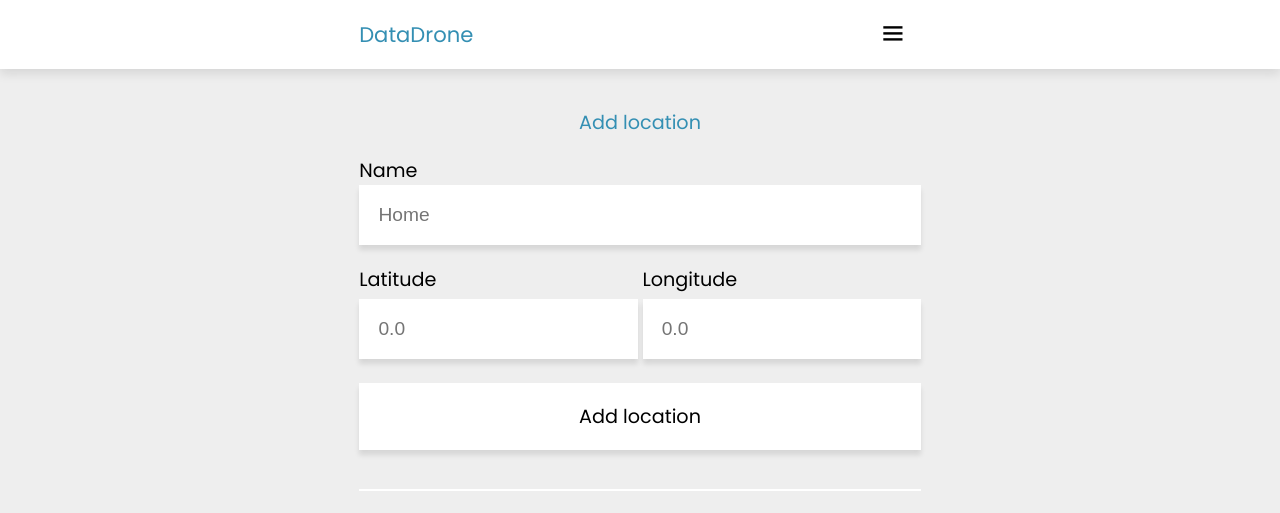
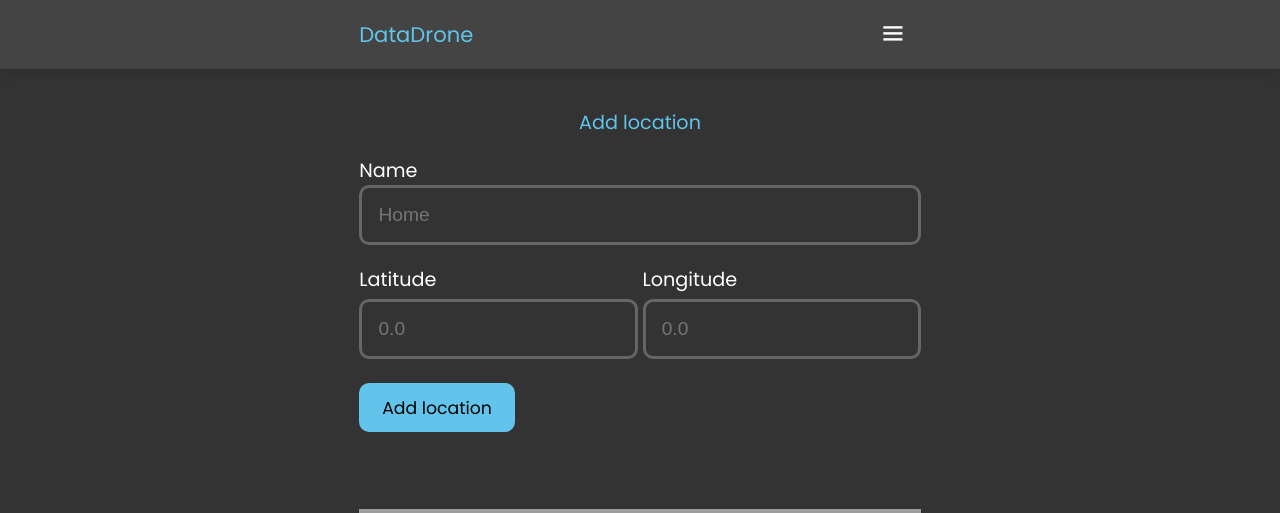
Before and after one commit to SamuelRosander/datadrone, a Flask app: page /locations/ in a window 1280 px wide. Shown: the top 513 px of the page. Run offline with Flask 3, Linux system fonts and the light colour scheme; the visitor is signed in with stand-in values (Sample User, id 1); data that the repository does not hold is empty; some libraries are stand-ins or nearby versions; grey boxes are pictures that could not be loaded.

Commit message:
Update forms CSS (#27)
* Update forms css

* Remove light mode

```diff
--- a/datadrone/static/style.css
+++ b/datadrone/static/style.css
@@ -4,43 +4,23 @@
     --bg-color: #333;
     --bg-color-hover: #282828;
     --navbar-color: #222;
-    --form-color: #444;
-    --form-color-secondary: #555;
-    --form-color-third: #3c3c3c;
+    --card-bg-color: #444;
+    --card-bg-color-secondary: #555;
+    --bar-bg-color: #3c3c3c;
     --text-color: #fff;
     --text-color-inverted: #000;
+    --form-border-color: #666;
     --main-color: #62c4ea;
     --main-color-hover: #4e9cbc;
     --btn-hover-color: #555;
     --btn-delete-color: #AD3232;
     --btn-delete-hover-color: #CF2828;
-    --flash-success-color: #70b8d5;
+    --flash-success-color: #70d597;
     --flash-message-color: #a170d5;
     --flash-warning-color: #ad9032;
     --flash-error-color: #AD3232;
     --animation-speed: 0.2s;
     --max-width: 600px;
-}
-
-@media (prefers-color-scheme: light) {
-    :root {
-        --bg-color: #eee;
-        --navbar-color: #fff;
-        --form-color: #fff;
-        --form-color-secondary: #eee;
-        --form-color-third: #e8e8e8;
-        --text-color: #000;
-        --text-color-inverted: #fff;
-        --main-color: #348fb3;
-        --main-color-hover: #4ba3c6;
-        --btn-hover-color: #f5f5f5;
-        --btn-delete-color: #F08784;
-        --btn-delete-hover-color: #E05C5C;
-        --flash-success-color: #9dbdde;
-        --flash-message-color: #bd9dde;
-        --flash-warning-color: #d2b862;
-        --flash-error-color: #F08784;
-    }
 }
 
 * {
@@ -84,6 +64,14 @@
     opacity: 0;
 }
 
+.left {
+    justify-self: left;
+}
+
+.right {
+    justify-self: right;
+}
+
 html {
     font-size: 120%;
 }
@@ -119,7 +107,7 @@
 }
 
 .header {
-    background: var(--form-color);
+    background: var(--card-bg-color);
     box-shadow: 0 5px 10px rgba(0,0,0,0.1);
     z-index: 15;
     position: relative;
@@ -214,11 +202,12 @@
 
 .form {
     width: 100%;
-    background-color: var(--form-color);
     color: var(--text-color);
-    padding: 1rem;
+    background-color: transparent;
+    border: 3px solid var(--form-border-color);
+    border-radius: 10px;
+    padding: calc(1rem - 3px);
     font-size: 1rem;
-    box-shadow: 0 5px 5px rgba(0,0,0,0.1);
     margin-bottom: 1rem;
 }
 
@@ -279,14 +268,13 @@
 }
 
 .btn {
-    width: 100%;
-    background-color: var(--form-color);
-    color: var(--text-color);
+    background-color: var(--main-color);
+    color: var(--text-color-inverted);
     font-family: 'Poppins', sans-serif;
-    padding: 1rem;
+    border-radius: 10px;
+    padding: 0.6rem 1.2rem;
     margin-bottom: 1rem;
-    font-size: 1rem;
-    box-shadow: 0 5px 5px rgba(0,0,0,0.1);
+    font-size: 0.9rem;
     display: flex;
     justify-content: center;
     align-items: center;
@@ -821,13 +794,17 @@
     display: grid;
     grid-template-columns: 1fr 1fr;
     grid-gap: 5px;
-    padding-bottom: 1rem;
+    padding-bottom: 2rem;
     margin-bottom: 2rem;
-    border-bottom: 2px solid var(--form-color);
+    border-bottom: 2px solid var(--card-bg-color);
 }
 
-.locations-grid > .btn{
-    grid-column: span 2;
+form:last-of-type .locations-grid {
+    border-bottom: none;
+}
+
+.locations-grid > .btn {
+    margin: 0;
 }
 
 .locations-flexrow {
--- a/datadrone/templates/details.html
+++ b/datadrone/templates/details.html
@@ -38,7 +38,7 @@
 
     {{ edit_name_form.itemname(class="form", value=item.itemname) }}
 
-    <button type="submit" class="btn color mb-0" title="Save">
+    <button type="submit" class="btn mb-0" title="Save">
         <i class='bx bx-save'></i>
     </button>
 
--- a/datadrone/templates/item_edit.html
+++ b/datadrone/templates/item_edit.html
@@ -47,7 +47,7 @@
 
         <a onClick="return confirm('Are you sure you want to delete this tag?')"
                 href="{{ url_for('tags.delete', tag_id=form_tag.tag_id.data) }}"
-                class="btn delete">
+                class="btn delete" title="Delete">
             <i class='bx bx-trash'></i>
         </a>
     </div>
--- a/datadrone/templates/locations.html
+++ b/datadrone/templates/locations.html
@@ -15,7 +15,7 @@
         {{ add_form.latitude(class="form", placeholder="0.0") }}
         {{ add_form.longitude(class="form", placeholder="0.0") }}
 
-        {{ add_form.submit(class="btn") }}
+        {{ add_form.submit(class="btn left") }}
     </div>
 
 </form>
@@ -62,25 +62,25 @@
 
 <h4>Edit locations</h4>
 {% for location in locations if not location.deleted %}
-<form method="POST" class="edit-tag-form" action="{{ url_for('locations.edit',
+<form method="POST" action="{{ url_for('locations.edit',
         location_id=location.location_id) }}">
     {{ edit_form.hidden_tag() }}
     {{ edit_form.name.label }}
 
-    <div class="locations-flexrow">
         {{ edit_form.name(value=location.name, class="form") }}
-        <a class="btn delete" href="{{ url_for('locations.delete',
-                location_id=location.location_id) }}"
-                onClick="return confirm('Are you sure you want to delete this location?')">
-            <i class='bx bx-trash'></i>
-        </a>
-    </div>
     <div class="locations-grid">
         {{ edit_form.latitude.label }}
         {{ edit_form.longitude.label }}
+
         {{ edit_form.latitude(value=location.latitude, class="form") }}
         {{ edit_form.longitude(value=location.longitude, class="form") }}
-        {{ edit_form.submit(class="btn") }}
+
+        {{ edit_form.submit(class="btn left") }}
+        <a class="btn delete right" href="{{ url_for('locations.delete',
+                location_id=location.location_id) }}"
+                onClick="return confirm('Are you sure you want to delete this location?')">
+            Delete
+        </a>
     </div>
 
 </form>
```
Also changed, not shown: other parts of datadrone/static/style.css (+65 -89 lines), datadrone/templates/list.html (+7 -7 lines), datadrone/templates/login.html (+12 -9 lines).
